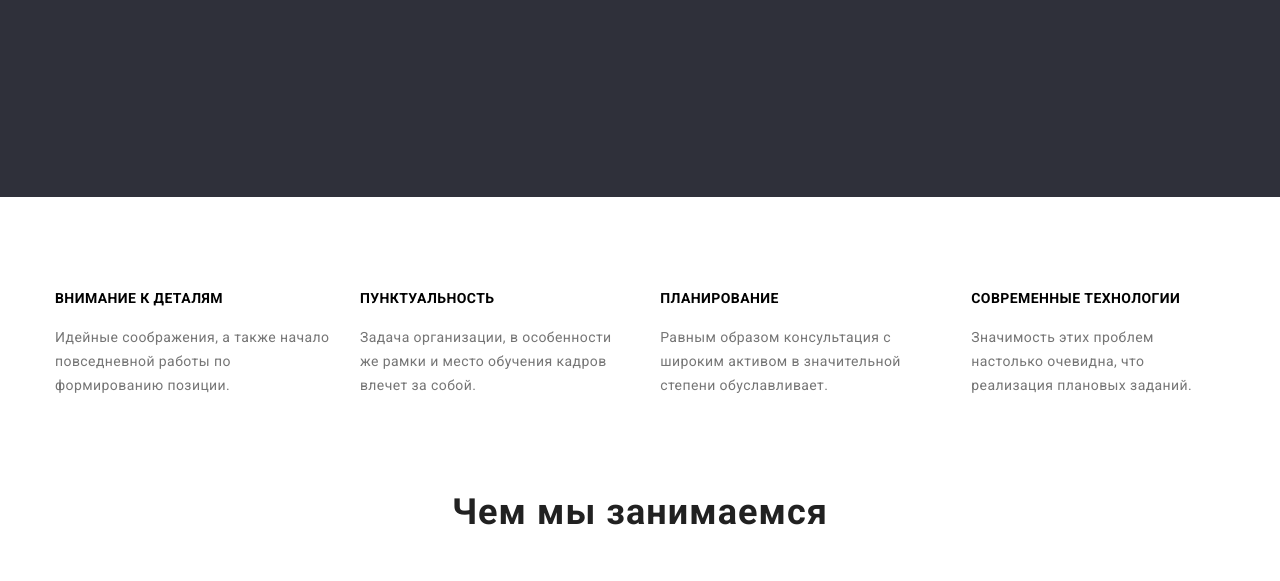
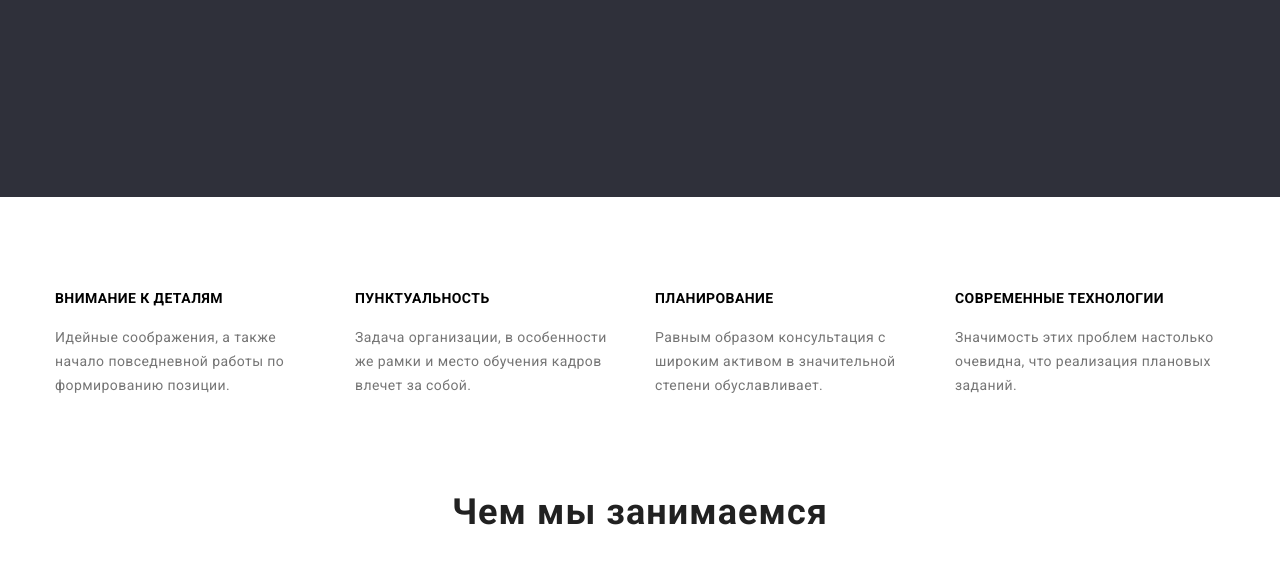
Before and after one commit to PhazZzyo/goit-markup-hw-03, a plain HTML site: page index.html in a window 1280 px wide. Shown: the part 454-1035 px from the top of the page. Drawn offline with nearby package versions, Linux system fonts and the light colour scheme.

Commit message:
fix
one more little thing

```diff
--- a/css/styles.css
+++ b/css/styles.css
@@ -218,6 +218,7 @@ img {
   font-size: 14px;
   line-height: 1.71;
   letter-spacing: 0.03em;
+  max-width: 270px;
 }
 
 /* services */
```
